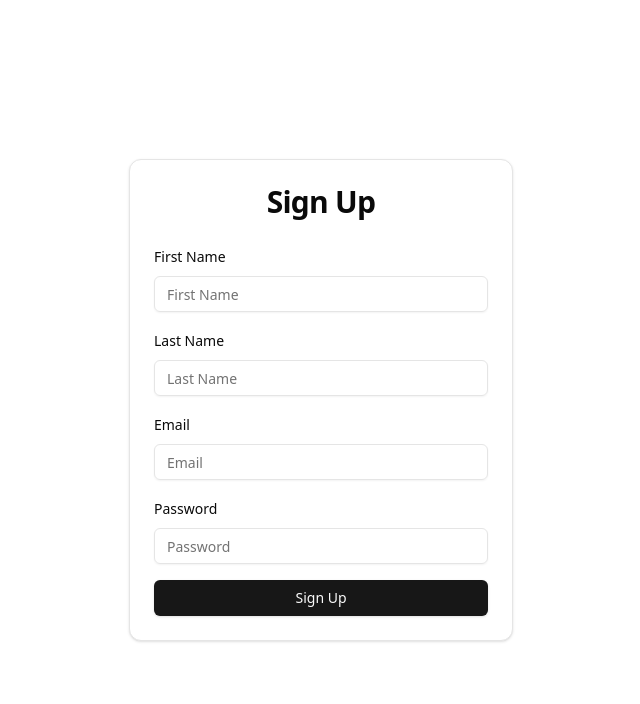
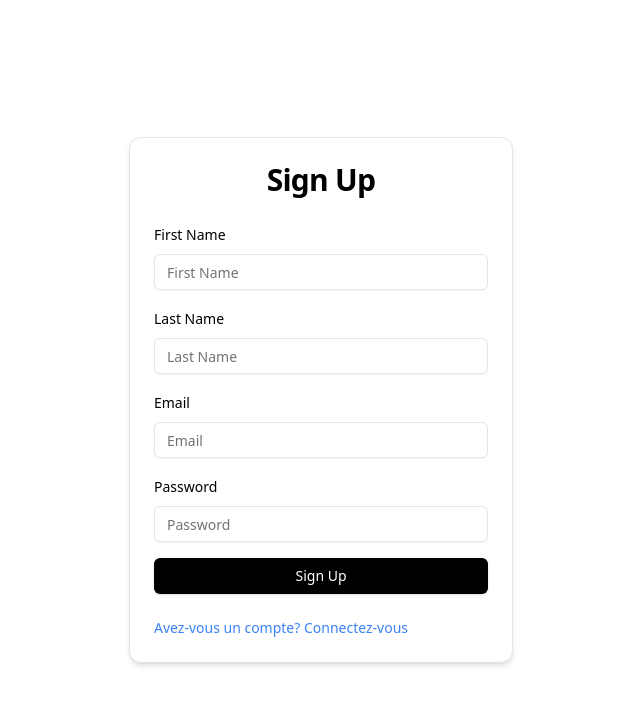
Before and after one commit to jeanyvessadio16/PO-Campus-master2, a Next.js app: page /signup in a window 1280 px wide. Shown: the top 704 px of the page, without its empty margins (319-959 px from the left). Built offline with nearby package versions, Linux system fonts and the light colour scheme.

Commit message:
Modification des formulaires de connexion et d'inscription

```diff
--- a/src/components/pages/auth/login/page.tsx
+++ b/src/components/pages/auth/login/page.tsx
@@ -14,7 +14,14 @@ import { useForm } from "react-hook-form";
 import { zodResolver } from "@hookform/resolvers/zod";
 import { Input } from "@/components/ui/input";
 import { Button } from "@/components/ui/button";
-import { Card, CardContent, CardHeader, CardTitle } from "@/components/ui/card";
+import {
+  Card,
+  CardContent,
+  CardFooter,
+  CardHeader,
+  CardTitle,
+} from "@/components/ui/card";
+import Link from "next/link";
 
 export default function LoginPage() {
   const form = useForm<User>({
@@ -28,10 +35,10 @@ export default function LoginPage() {
   return (
     <>
       <section className="min-h-screen flex flex-col justify-center items-center py-10">
-        <Card className="min-w-96">
+        <Card className="min-w-96 bg-white text-black shadow-md">
           <CardHeader>
             <CardTitle className="text-3xl font-bold text-center">
-              Sign Up
+              Sign In
             </CardTitle>
           </CardHeader>
           <CardContent>
@@ -72,12 +79,20 @@ export default function LoginPage() {
                 />
                 {/* Role selection */}
                 {/* Submit button */}
-                <Button type="submit" className="w-full">
+                <Button type="submit" className="w-full bg-black text-white">
                   Login
                 </Button>
               </form>
             </Form>
           </CardContent>
+          <CardFooter>
+            <Link
+              href="/signup"
+              className="text-sm text-blue-500 hover:underline"
+            >
+              Vous ne possédez pas de compte? Créez un compte
+            </Link>
+          </CardFooter>
         </Card>
       </section>
     </>
--- a/src/components/pages/auth/signup/page.tsx
+++ b/src/components/pages/auth/signup/page.tsx
@@ -14,7 +14,14 @@ import { useForm } from "react-hook-form";
 import { zodResolver } from "@hookform/resolvers/zod";
 import { Input } from "@/components/ui/input";
 import { Button } from "@/components/ui/button";
-import { Card, CardContent, CardHeader, CardTitle } from "@/components/ui/card";
+import {
+  Card,
+  CardContent,
+  CardFooter,
+  CardHeader,
+  CardTitle,
+} from "@/components/ui/card";
+import Link from "next/link";
 
 export default function SignupPage() {
   const form = useForm<User>({
@@ -31,7 +38,7 @@ export default function SignupPage() {
   return (
     <>
       <section className="min-h-screen flex flex-col justify-center items-center py-10">
-        <Card className="min-w-96">
+        <Card className="min-w-96 bg-white text-black shadow-md">
           <CardHeader>
             <CardTitle className="text-3xl font-bold text-center">
               Sign Up
@@ -101,12 +108,20 @@ export default function SignupPage() {
                 />
                 {/* Role selection */}
                 {/* Submit button */}
-                <Button type="submit" className="w-full">
+                <Button type="submit" className="w-full bg-black text-white">
                   Sign Up
                 </Button>
               </form>
             </Form>
           </CardContent>
+          <CardFooter>
+            <Link
+              href="/login"
+              className="text-sm text-blue-500 hover:underline"
+            >
+              Avez-vous un compte? Connectez-vous
+            </Link>
+          </CardFooter>
         </Card>
       </section>
     </>
--- a/src/components/shared/Header.tsx
+++ b/src/components/shared/Header.tsx
@@ -10,7 +10,7 @@ export default function Header() {
   // links nav
   const navLinks = [
     { name: "Accueil", href: "/" },
-    { name: "A propos", href: "#aboutCampusMaster" },
+    { name: "A propos", href: "#features" },
     { name: "Inscription", href: "/signup" },
   ];
 
```
